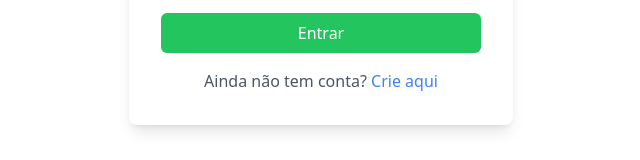
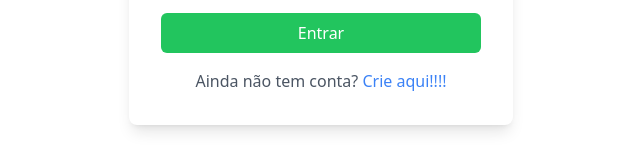
Before and after one commit to horizontejunior/lifephotos, a Next.js app: page / in a window 1280 px wide. Shown: the part 429-589 px from the top of the page, without its empty margins (319-959 px from the left). Built offline with nearby package versions, Linux system fonts and the light colour scheme.

Commit message:
Alterando index

```diff
--- a/src/app/page.tsx
+++ b/src/app/page.tsx
@@ -76,7 +76,7 @@ export default function LoginPage() {
         <p className="mt-4 text-center text-gray-600">
           Ainda não tem conta?{" "}
           <Link href="/register" className="text-blue-500 hover:underline">
-            Crie aqui
+            Crie aqui!!!!
           </Link>
         </p>
       </div>
```
